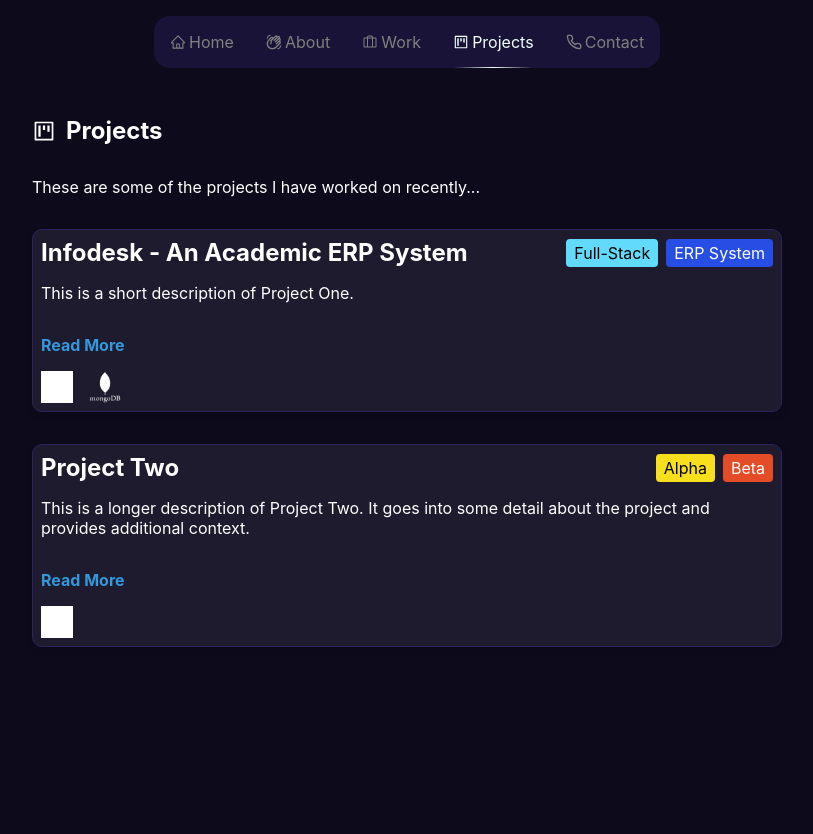
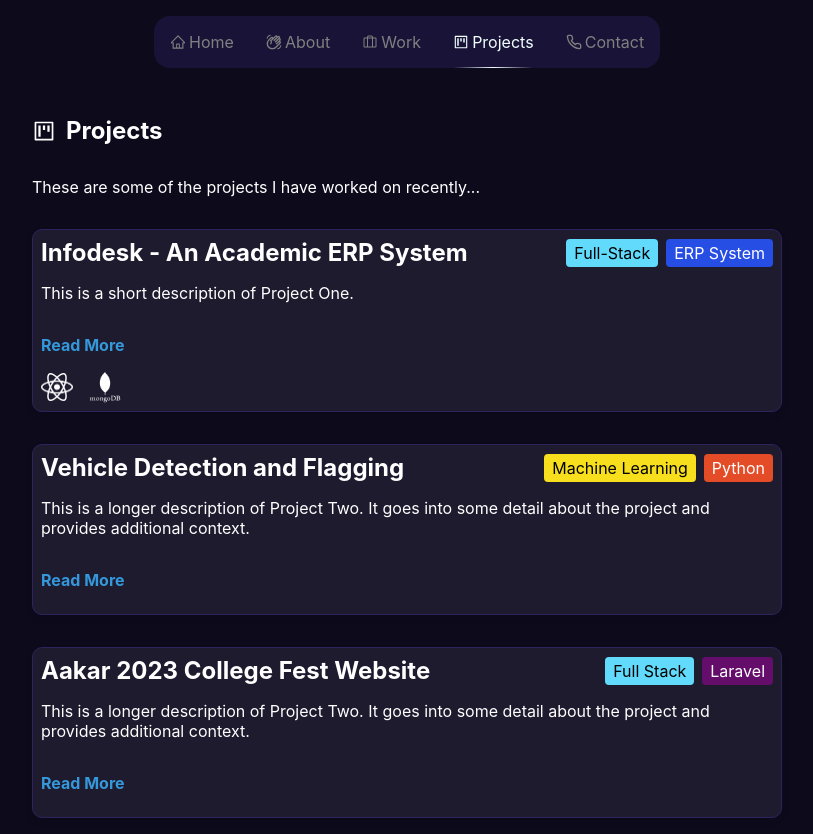
Before and after one commit to karthik27r/karthik27r.github.io, a React (Create React App) app in the folder portfolio/: page /projects in a window 1280 px wide. Shown: the whole page, without its empty margins (233-1046 px from the left). Before the commit the page ends 800 px from the top, so only its background shows below. Built offline with nearby package versions, Linux system fonts and the light colour scheme.

Commit message:
Card Updates

```diff
--- a/portfolio/package.json
+++ b/portfolio/package.json
@@ -1,7 +1,7 @@
 {
   "name": "portfolio",
   "version": "0.1.0",
-  "homepage": "https://karthi27r.github.io/portfolio/",
+  "homepage": "https://karthi27r.github.io/",
   "private": true,
   "dependencies": {
     "@testing-library/jest-dom": "^5.17.0",
--- a/portfolio/src/components/card/Card.jsx
+++ b/portfolio/src/components/card/Card.jsx
@@ -1,5 +1,7 @@
-import React, { useState } from 'react';
+import React, { useState, useRef, useEffect } from 'react';
 import './CardStyle.css';
+
+import { getMousePosition } from '../../scripts/mousePosition';
 
 function Card({ info }) {
   const [isExpanded, setIsExpanded] = useState(false);
@@ -17,13 +19,29 @@ function Card({ info }) {
     setCurrentImageIndex((prevIndex) => (prevIndex === 0 ? info.carousel.length - 1 : prevIndex - 1));
   };
 
+  const cardRef = useRef();
+  useEffect(() => {
+      getMousePosition(cardRef, 'pixel');
+  }, []);
+
   return (
-    <div className="card-container">
+    <div ref={cardRef} className="card-container">
       <div className="card">
         <div className="card-header">
           <div className="title-role-group">
             <h2>{info.title}</h2>
+            {info.role &&
+            <div className='card-work-section'>
             {info.role && <p className="card-role">{info.role}</p>}
+            {info.time &&
+                <>
+                <p className="card-work-divider">|</p>
+                <p className="card-time">{info.time}</p>
+              </>
+            }
+            </div>
+            }
+
           </div>
           <div className="card-tags">
             {info.tags && info.tags.map((tag, index) => (
@@ -33,7 +51,7 @@ function Card({ info }) {
             ))}
           </div>
           {info.companyLogo && (
-            <img src={info.companyLogo} alt="Company Logo" className="company-logo" />
+            <img src={info.companyLogo} alt="Company Logo" className="company-logo" href={info.companyLink ? info.companyLink : '' } />
           )}
         </div>
 
--- a/portfolio/src/components/card/CardStyle.css
+++ b/portfolio/src/components/card/CardStyle.css
@@ -7,6 +7,17 @@
   background-color: rgb(30, 27, 47);
   transition: all 0.3s ease;
 }
+
+.card-container {
+  transition: all 1s ease-in-out;
+}
+
+.card-container:hover {
+  box-shadow:
+    calc(var(--x) - 30px) calc(var(--y) - 30px) 50px 15px rgba(45, 36, 93, 0.5);
+  transition: all 0s;
+}
+
 
 .card:hover {
   box-shadow: 0 6px 10px rgba(0, 0, 0, 0.2);
@@ -147,9 +158,29 @@
   flex-direction: column;
 }
 
+.card-work-section{
+  display: flex;
+  justify-content: center;
+}
+
 .card-role{
-  margin-top: auto;
   margin-bottom: 0;
+  margin: auto;
+  font-style: italic;
+  /* margin-right: 0.5rem; */
+}
+
+.card-work-divider{
+  margin-bottom: 0;
+  margin: auto;
+  margin-left: 0.5rem;
+  margin-right: 0.5rem;
+}
+
+.card-time{
+  margin: auto;
+  /* font-size: xx-small; */
+  /* margin-left: 0.5rem; */
 }
 
 .company-logo {
--- a/portfolio/src/components/navbar/navbarContainer/NavbarContainer.jsx
+++ b/portfolio/src/components/navbar/navbarContainer/NavbarContainer.jsx
@@ -2,26 +2,14 @@ import React, { useRef, useEffect } from 'react';
 import './NavbarContainerStyle.css';
 import NavElements from '../navbarElements/NavbarElements';
 
+import { getMousePosition } from '../../../scripts/mousePosition';
+
 function Navbar() {
     const navbarRef = useRef();
+    useEffect(() => {
+        getMousePosition(navbarRef, 'percent');
+    }, []);
 
-    useEffect(() => {
-        const navbar = navbarRef.current;
-
-        const handleMouseMove = (e) => {
-            const rect = navbar.getBoundingClientRect();
-            const x = ((e.clientX - rect.left) / rect.width) * 100;
-            const y = ((e.clientY - rect.top) / rect.height) * 100;
-            navbar.style.setProperty('--x', `${x}%`);
-            navbar.style.setProperty('--y', `${y}%`);
-        };
-
-        navbar.addEventListener('mousemove', handleMouseMove);
-
-        return () => {
-            navbar.removeEventListener('mousemove', handleMouseMove);
-        };
-    }, []);
 
     return (
         <header ref={navbarRef} className="navbar-position navbar-container">
--- a/portfolio/src/pages/project/ProjectList.js
+++ b/portfolio/src/pages/project/ProjectList.js
@@ -1,8 +1,5 @@
 import reactLogo from '../../assets/logo/tech-logos/react-logo.png';
 import mongoLogo from '../../assets/logo/tech-logos/mongo-logo.png';
-
-
-
 
 export const projects = [
   {
@@ -25,10 +22,10 @@ export const projects = [
     ],
   },
   {
-    title: "Project Two",
+    title: "Vehicle Detection and Flagging",
     tags: [
-        { name: "Alpha", color: "#f7df1e", textColor: "#000" },
-        { name: "Beta", color: "#e34c26", textColor: "#fff" },
+        { name: "Machine Learning", color: "#f7df1e", textColor: "#000" },
+        { name: "Python", color: "#e34c26", textColor: "#fff" },
     ],
     body: "This is a longer description of Project Two. It goes into some detail about the project and provides additional context.",
     detail:"Lorem Ipsum is simply dummy text of the printing and typesetting industry. Lorem Ipsum has been the industry's standard dummy text ever since the 1500s, when an unknown printer took a galley of type and scrambled it to make a type specimen book. It has survived not only five centuries, but also the leap into electronic typesetting, remaining essentially unchanged. It was popularised in the 1960s with the release of Letraset sheets containing Lorem Ipsum passages, and more recently with desktop publishing software like Aldus PageMaker including versions of Lorem Ipsum.",
@@ -42,12 +39,24 @@ export const projects = [
         carouselText: "Not so Basic Implementation of Something",
       }
     ],
-
-    thumbnails: [
+  },
+  {
+    title: "Aakar 2023 College Fest Website",
+    tags: [
+        { name: "Full Stack", color: "#61dafb", textColor: "#000" },
+        { name: "Laravel", color: "#640D6B", textColor: "#fff" },
+    ],
+    body: "This is a longer description of Project Two. It goes into some detail about the project and provides additional context.",
+    detail:"Lorem Ipsum is simply dummy text of the printing and typesetting industry. Lorem Ipsum has been the industry's standard dummy text ever since the 1500s, when an unknown printer took a galley of type and scrambled it to make a type specimen book. It has survived not only five centuries, but also the leap into electronic typesetting, remaining essentially unchanged. It was popularised in the 1960s with the release of Letraset sheets containing Lorem Ipsum passages, and more recently with desktop publishing software like Aldus PageMaker including versions of Lorem Ipsum.",
+    carousel:[
       {
-        image: "https://via.placeholder.com/100",
-        link: "https://example.com/project-two",
+        carouselImage:"https://images.unsplash.com/photo-1714886772771-c5b602e9e553?q=80&w=2070&auto=format&fit=crop&ixlib=rb-4.0.3&ixid=M3wxMjA3fDB8MHxwaG90by1wYWdlfHx8fGVufDB8fHx8fA%3D%3D",
+        carouselText: "Basic Implementation of Something",
       },
+      {
+        carouselImage:"https://plus.unsplash.com/premium_photo-1714146015335-1ee8eefa9bc4?q=80&w=2069&auto=format&fit=crop&ixlib=rb-4.0.3&ixid=M3wxMjA3fDB8MHxwaG90by1wYWdlfHx8fGVufDB8fHx8fA%3D%3D",
+        carouselText: "Not so Basic Implementation of Something",
+      }
     ],
   },
 ];
--- a/portfolio/src/pages/work/WorkExperience.js
+++ b/portfolio/src/pages/work/WorkExperience.js
@@ -2,7 +2,9 @@ export const experience = [
     {
       title: "Novigo Solutions",
       role: "Software Engineer",
+      time: "Aug 23 - Ongoing",
       companyLogo: "https://www.novigosolutions.com/images/novigo-logo.svg",
+      companyLink: "https://www.novigosolutions.com/",
       body: "Worked as a SW Engineer at Novigo Solutions",
       detail:"Lorem Ipsum is simply dummy text of the printing and typesetting industry. Lorem Ipsum has been the industry's standard dummy text ever since the 1500s, when an unknown printer took a galley of type and scrambled it to make a type specimen book. It has survived not only five centuries, but also the leap into electronic typesetting, remaining essentially unchanged. It was popularised in the 1960s with the release of Letraset sheets containing Lorem Ipsum passages, and more recently with desktop publishing software like Aldus PageMaker including versions of Lorem Ipsum.",
     },
--- /dev/null
+++ b/portfolio/src/scripts/mousePosition.jsx
@@ -0,0 +1,24 @@
+{/* Use to calculate the position of mouse within an element */}
+
+export function getMousePosition(elementRef, unit) {
+
+    const requestUnit = unit === 'pixel'? 'px': '%';
+
+    if (!elementRef.current) return;
+
+    const element = elementRef.current;
+
+    const handleMouseMove = (e) => {
+        const rect = element.getBoundingClientRect();
+        const x = ((e.clientX - rect.left) / rect.width) * 100;
+        const y = ((e.clientY - rect.top) / rect.height) * 100;
+        element.style.setProperty('--x', `${x}${requestUnit}`);
+        element.style.setProperty('--y', `${y}${requestUnit}`);
+    };
+
+    element.addEventListener('mousemove', handleMouseMove);
+
+    return () => {
+        element.removeEventListener('mousemove', handleMouseMove);
+    };
+}
```
Also changed, not shown: portfolio/src/assets/logo/tech-logos/react-logo.png.
